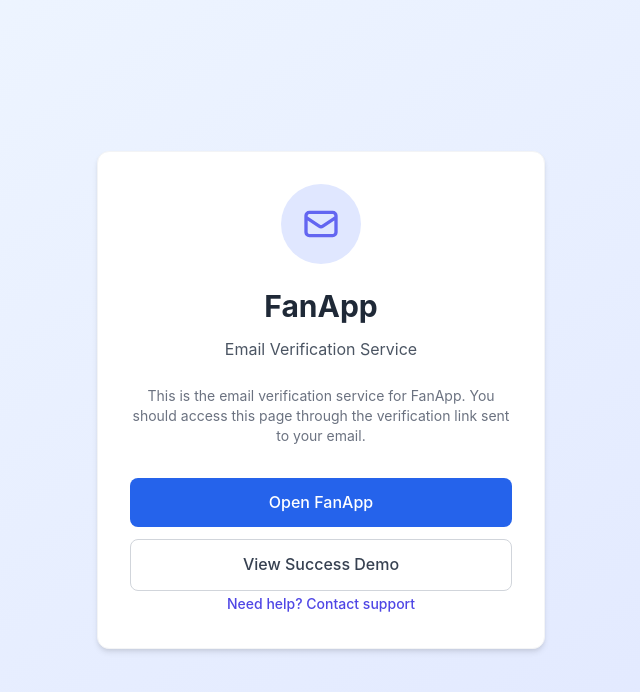
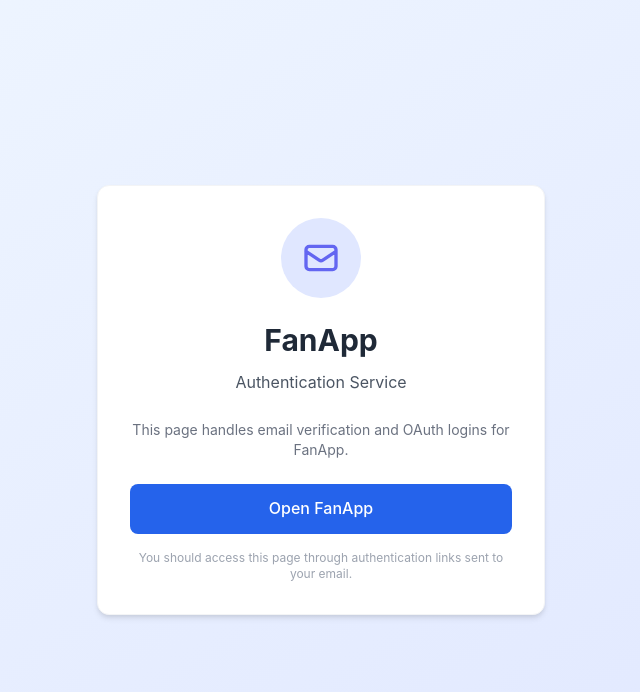
Before and after one commit to fanky86/email-confirm-callback, a Next.js app: page / in a window 1280 px wide. Shown: the top 692 px of the page, without its empty margins (319-959 px from the left). Built offline with nearby package versions, Linux system fonts and the light colour scheme.

Commit message:
Update index.js

```diff
--- a/pages/index.js
+++ b/pages/index.js
@@ -6,7 +6,7 @@
   const router = useRouter();
 
   useEffect(() => {
-    // Redirect to callback handler if there are query parameters
+    // Auto-redirect to callback if there are query parameters
     if (router.isReady && Object.keys(router.query).length > 0) {
       router.replace({
         pathname: '/callback',
@@ -16,13 +16,6 @@
   }, [router.isReady, router.query, router]);
 
   const handleOpenApp = () => {
-    if (config.features.enableAnalytics && window.gtag) {
-      window.gtag('event', 'home_open_app_clicked', {
-        event_category: 'Navigation',
-        event_label: 'Home Page'
-      });
-    }
-
     window.location.href = `${config.app.scheme}://login-callback/`;
   };
 
@@ -39,39 +32,24 @@
           {config.app.name}
         </h1>
 
-        <p className="text-gray-600 mb-6 leading-relaxed">
-          Email Verification Service
+        <p className="text-gray-600 mb-6">
+          Authentication Service
         </p>
 
-        <p className="text-gray-500 text-sm mb-8">
-          This is the email verification service for {config.app.name}.
-          You should access this page through the verification link sent to your email.
+        <p className="text-gray-500 text-sm mb-6">
+          This page handles email verification and OAuth logins for {config.app.name}.
         </p>
 
-        <div className="space-y-3">
-          <button
-            onClick={handleOpenApp}
-            className="btn-primary w-full"
-          >
-            Open {config.app.name}
-          </button>
+        <button
+          onClick={handleOpenApp}
+          className="btn-primary w-full mb-4"
+        >
+          Open {config.app.name}
+        </button>
 
-          <button
-            onClick={() => window.location.href = '/callback/success?type=signup'}
-            className="btn-secondary w-full"
-          >
-            View Success Demo
-          </button>
-
-          {config.features.enableSupport && (
-            <a
-              href={`mailto:${config.app.supportEmail}`}
-              className="text-indigo-600 hover:text-indigo-700 text-sm font-medium"
-            >
-              Need help? Contact support
-            </a>
-          )}
-        </div>
+        <p className="text-xs text-gray-400">
+          You should access this page through authentication links sent to your email.
+        </p>
       </div>
     </div>
   );
```
